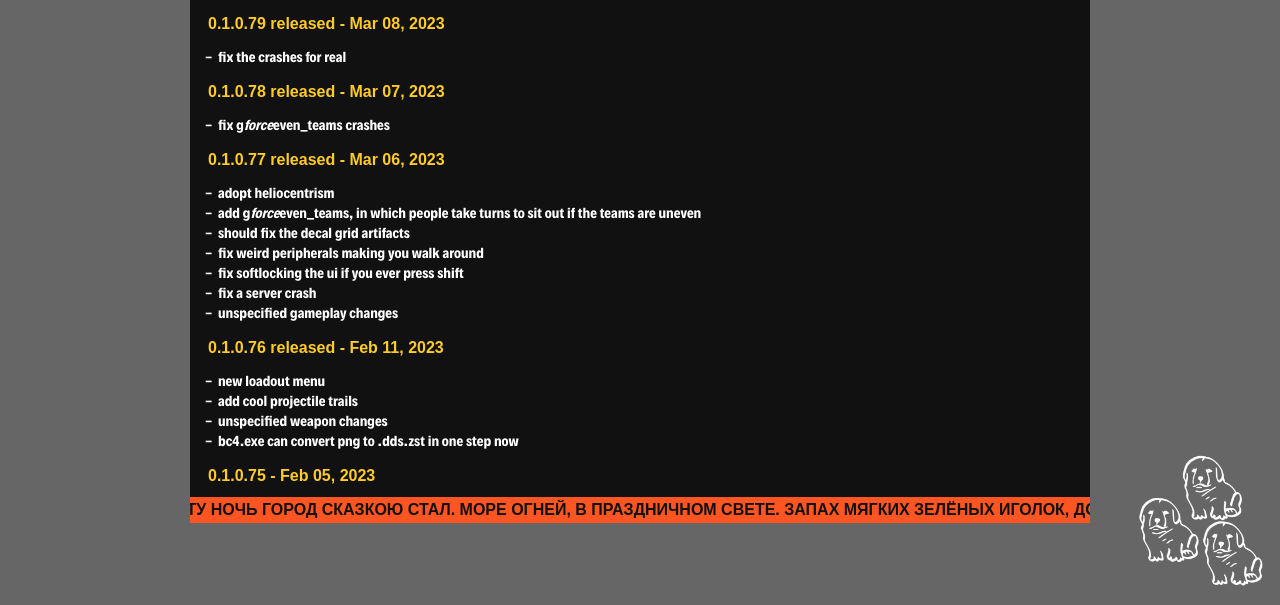
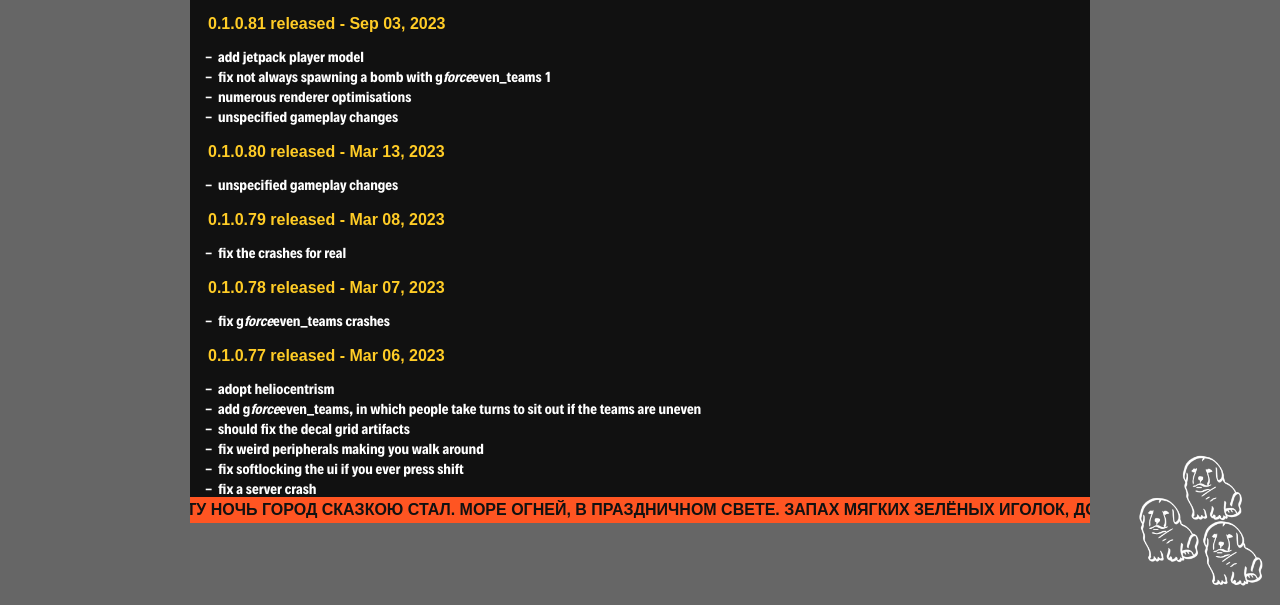
Before and after one commit to ahacheers/cocainediesel-website, a plain HTML site: page index.html in a window 1280 px wide. Shown: the part 195-800 px from the top of the page. Drawn offline with Linux system fonts and the light colour scheme; a web font is replaced by a local one.

Commit message:
0.1.0.80-81

```diff
--- a/index.html
+++ b/index.html
@@ -60,6 +60,15 @@
 				</div>
 			</div>
 			<div id="changes" style="white-space: pre-wrap">
+# 0.1.0.81 released - Sep 03, 2023
+- add jetpack player model
+- fix not always spawning a bomb with g_force_even_teams 1
+- numerous renderer optimisations
+- unspecified gameplay changes
+
+# 0.1.0.80 released - Mar 13, 2023
+- unspecified gameplay changes
+
 # 0.1.0.79 released - Mar 08, 2023
 - fix the crashes for real
 
```
